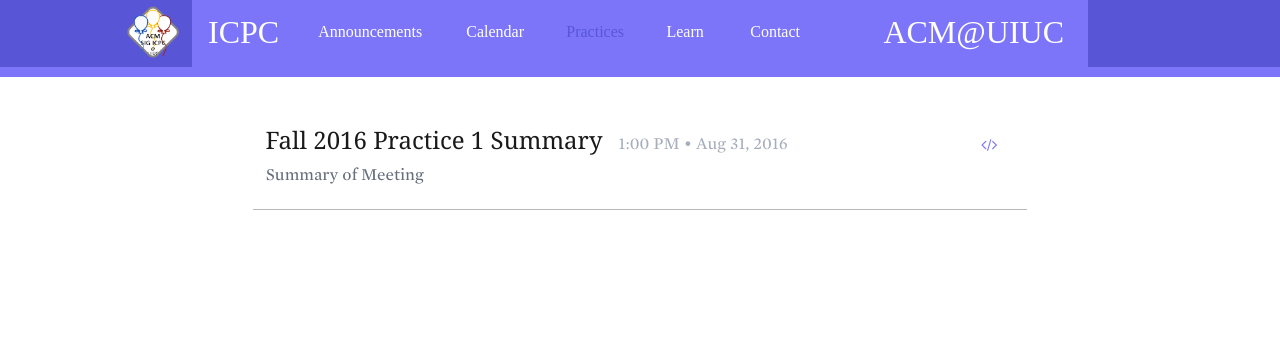
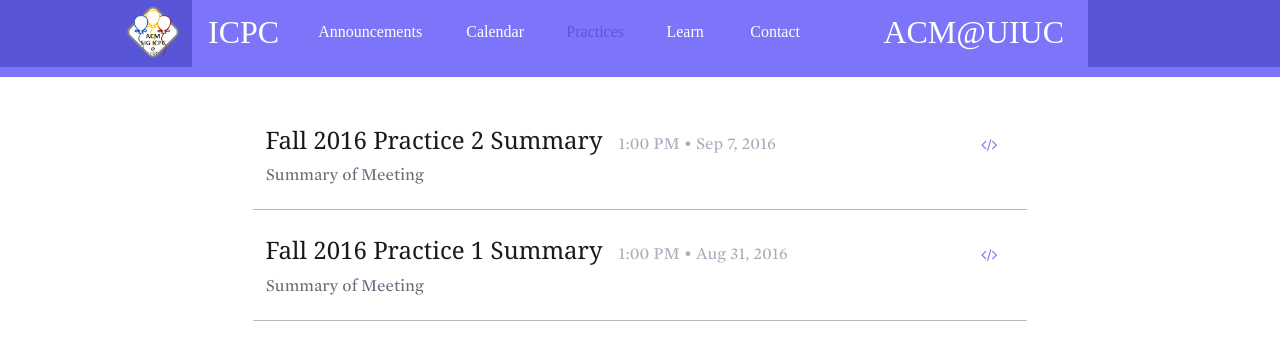
Before and after one commit to acm-uiuc/icpc-website, a Jekyll site: the page built from practices.html, in a window 1280 px wide. Shown: the top 360 px of the page. Built offline with Jekyll 4.4.1, drawn with Linux system fonts in a browser that asks for light colours; nearby versions of some CDN libraries; some web fonts are replaced; Markdown is read by kramdown in place of the engine named in the settings; some of the changed lines change nothing that is shown.

Commit message:
week 2 summary fall 2016

```diff
--- a/_posts/2016-08-31-Fall-2016-Practice-1-Summary.md
+++ b/_posts/2016-08-31-Fall-2016-Practice-1-Summary.md
@@ -23,7 +23,7 @@ Questions 6: [Codeforces 148B][6]
 <br>
 Questions 7: [Codeforces 1A][7]
 <br>
-Questions 7: [Codeforces 4A][8]
+Questions 8: [Codeforces 4A][8]
 <br>
 
 <h1> Advanced Questions: </h1>
--- /dev/null
+++ b/_posts/2016-09-07-Fall-2016-Practice-2-Summary.md
@@ -0,0 +1,42 @@
+---
+layout: post
+category: practices
+time: 1:00 PM
+description: Summary of Meeting
+---
+<h1>Practice Summary</h1>
+This meeting we ran two separate tracks, the advanced and beginner track. Each track had its own competition, but the beginner's competition acted as a workshop where everyone is encouraged to work together to solve the problems.
+<br>
+
+<h1>Beginner Questions:</h1>
+Questions 1: [Codeforces 534A][1]
+<br>
+Questions 2: [Codeforces 574A][2]
+<br>
+Questions 3: [Codeforces 58A][3]
+<br>
+Questions 4: [Codeforces 592A][4]
+<br>
+Questions 5: [Codeforces 593A][5]
+<br>
+Questions 6: [Codeforces 595A][6]
+<br>
+
+<h1> Advanced Questions: </h1>
+Question 1: [Codeforces 158B] [9]
+<br>
+Question 2: [Codeforces 598D][10]
+<br>
+Question 3: [Codeforces 612C][11]
+
+[1]: http://codeforces.com/problemset/problem/534/A
+[2]: http://codeforces.com/problemset/problem/574/A
+[3]: http://codeforces.com/problemset/problem/58/A
+[4]: http://codeforces.com/problemset/problem/592/A
+[5]: http://codeforces.com/problemset/problem/593/A
+[6]: http://codeforces.com/problemset/problem/595/B
+[7]: http://codeforces.com/problemset/problem/1/A
+[8]: http://codeforces.com/problemset/problem/4/A
+[9]: http://codeforces.com/problemset/problem/158/B
+[10]: http://codeforces.com/problemset/problem/598/D
+[11]: http://codeforces.com/problemset/problem/612/C
```
